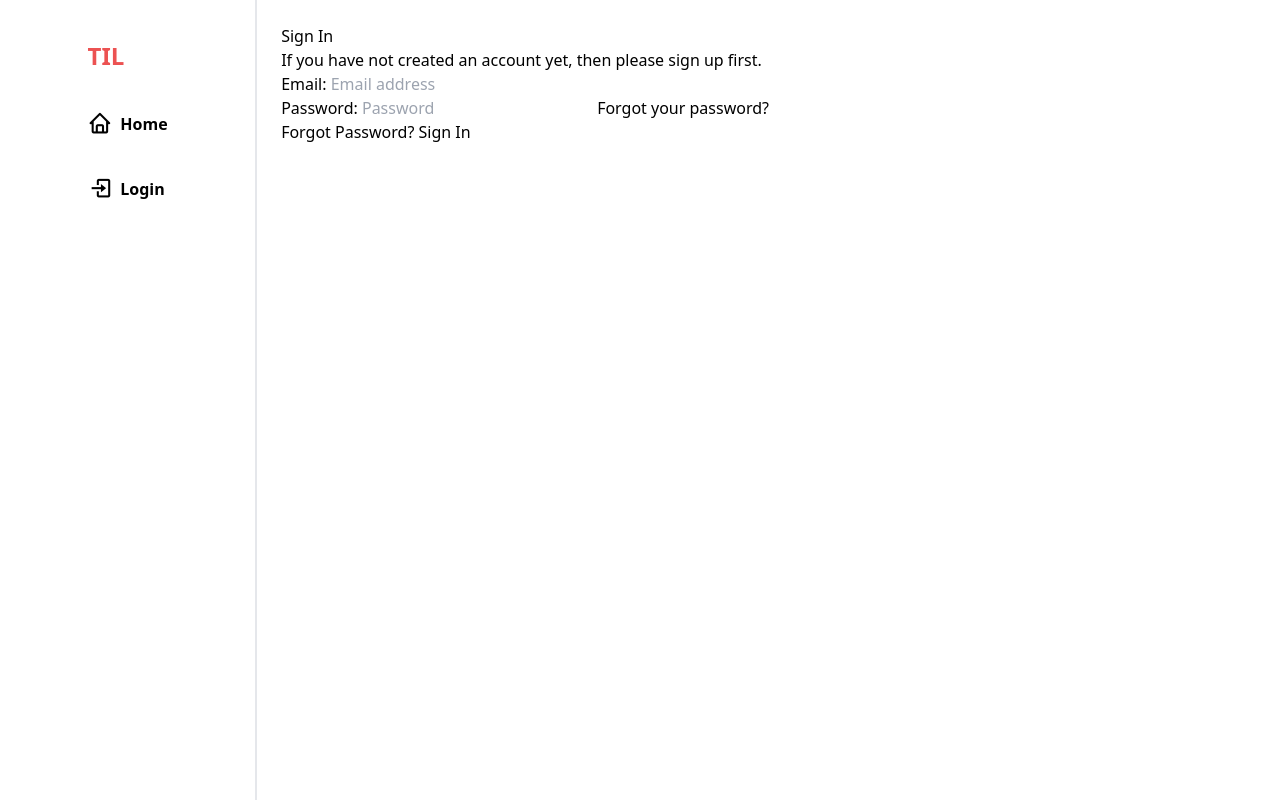
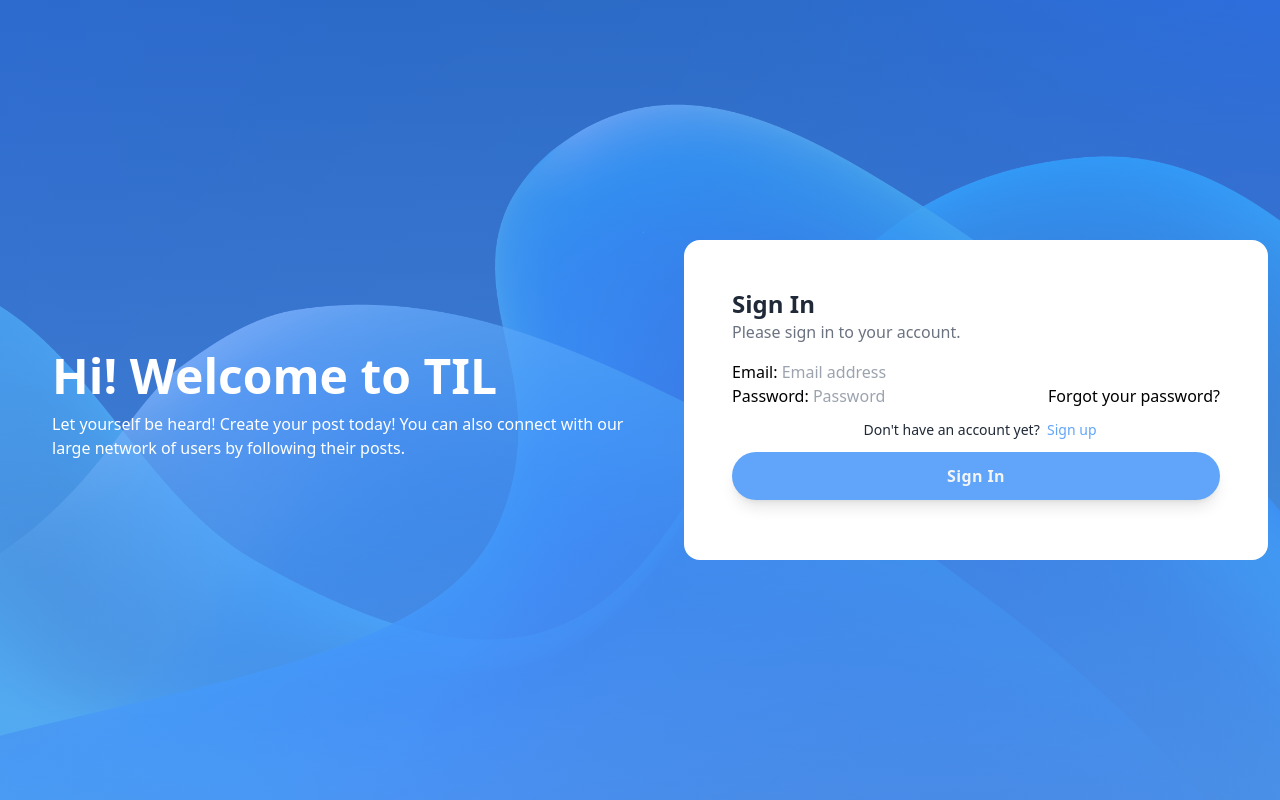
Before and after one commit to JoelGecale/Django-Post, a Django app: page /login/ in a window 1280 px wide. Run offline with Django 4.2, Linux system fonts and the light colour scheme; some libraries are stand-ins or nearby versions.

Commit message:
updated login page

```diff
--- a/frontend/css/output.css
+++ b/frontend/css/output.css
@@ -667,6 +667,10 @@ video {
   inset: -0.25rem;
 }
 
+.inset-0 {
+  inset: 0px;
+}
+
 .end-1 {
   inset-inline-end: 0.25rem;
 }
@@ -687,6 +691,14 @@ video {
   isolation: auto;
 }
 
+.z-0 {
+  z-index: 0;
+}
+
+.z-10 {
+  z-index: 10;
+}
+
 .float-right {
   float: right;
 }
@@ -717,6 +729,11 @@ video {
 
 .m-1 {
   margin: 0.25rem;
+}
+
+.mx-0 {
+  margin-left: 0px;
+  margin-right: 0px;
 }
 
 .mx-4 {
@@ -724,6 +741,11 @@ video {
   margin-right: 1rem;
 }
 
+.mx-5 {
+  margin-left: 1.25rem;
+  margin-right: 1.25rem;
+}
+
 .mx-6 {
   margin-left: 1.5rem;
   margin-right: 1.5rem;
@@ -761,16 +783,20 @@ video {
   margin-bottom: 2.5rem;
 }
 
+.mb-3 {
+  margin-bottom: 0.75rem;
+}
+
+.mb-4 {
+  margin-bottom: 1rem;
+}
+
+.ml-2 {
+  margin-left: 0.5rem;
+}
+
 .mr-3 {
   margin-right: 0.75rem;
-}
-
-.mr-4 {
-  margin-right: 1rem;
-}
-
-.mt-1 {
-  margin-top: 0.25rem;
 }
 
 .mt-10 {
@@ -1740,6 +1766,10 @@ video {
   border-radius: 0.25rem;
 }
 
+.rounded-2xl {
+  border-radius: 1rem;
+}
+
 .rounded-full {
   border-radius: 9999px;
 }
@@ -1906,6 +1936,11 @@ video {
   background-color: rgb(0 0 0 / var(--tw-bg-opacity));
 }
 
+.bg-blue-400 {
+  --tw-bg-opacity: 1;
+  background-color: rgb(96 165 250 / var(--tw-bg-opacity));
+}
+
 .bg-blue-600 {
   --tw-bg-opacity: 1;
   background-color: rgb(37 99 235 / var(--tw-bg-opacity));
@@ -1924,6 +1959,20 @@ video {
   --tw-bg-opacity: 0.7;
 }
 
+.bg-gradient-to-b {
+  background-image: linear-gradient(to bottom, var(--tw-gradient-stops));
+}
+
+.from-blue-500 {
+  --tw-gradient-from: #3b82f6 var(--tw-gradient-from-position);
+  --tw-gradient-to: rgb(59 130 246 / 0) var(--tw-gradient-to-position);
+  --tw-gradient-stops: var(--tw-gradient-from), var(--tw-gradient-to);
+}
+
+.to-blue-400 {
+  --tw-gradient-to: #60a5fa var(--tw-gradient-to-position);
+}
+
 .decoration-slice {
   -webkit-box-decoration-break: slice;
           box-decoration-break: slice;
@@ -1944,6 +1993,10 @@ video {
           box-decoration-break: clone;
 }
 
+.bg-cover {
+  background-size: cover;
+}
+
 .bg-fixed {
   background-attachment: fixed;
 }
@@ -1973,6 +2026,10 @@ video {
           background-clip: text;
 }
 
+.bg-center {
+  background-position: center;
+}
+
 .bg-repeat {
   background-repeat: repeat;
 }
@@ -2034,6 +2091,14 @@ video {
      object-fit: scale-down;
 }
 
+.p-10 {
+  padding: 2.5rem;
+}
+
+.p-12 {
+  padding: 3rem;
+}
+
 .p-3 {
   padding: 0.75rem;
 }
@@ -2158,6 +2223,11 @@ video {
   line-height: 2.25rem;
 }
 
+.text-5xl {
+  font-size: 3rem;
+  line-height: 1;
+}
+
 .text-lg {
   font-size: 1.125rem;
   line-height: 1.75rem;
@@ -2248,6 +2318,10 @@ video {
   font-variant-numeric: var(--tw-ordinal) var(--tw-slashed-zero) var(--tw-numeric-figure) var(--tw-numeric-spacing) var(--tw-numeric-fraction);
 }
 
+.tracking-wide {
+  letter-spacing: 0.025em;
+}
+
 .text-\[\#336699\]\/\[\.35\] {
   color: rgb(51 102 153 / .35);
 }
@@ -2262,6 +2336,11 @@ video {
   color: rgb(0 0 0 / var(--tw-text-opacity));
 }
 
+.text-blue-400 {
+  --tw-text-opacity: 1;
+  color: rgb(96 165 250 / var(--tw-text-opacity));
+}
+
 .text-blue-500 {
   --tw-text-opacity: 1;
   color: rgb(59 130 246 / var(--tw-text-opacity));
@@ -2272,11 +2351,26 @@ video {
   color: rgb(37 99 235 / var(--tw-text-opacity));
 }
 
+.text-gray-100 {
+  --tw-text-opacity: 1;
+  color: rgb(243 244 246 / var(--tw-text-opacity));
+}
+
+.text-gray-500 {
+  --tw-text-opacity: 1;
+  color: rgb(107 114 128 / var(--tw-text-opacity));
+}
+
 .text-gray-700 {
   --tw-text-opacity: 1;
   color: rgb(55 65 81 / var(--tw-text-opacity));
 }
 
+.text-gray-800 {
+  --tw-text-opacity: 1;
+  color: rgb(31 41 55 / var(--tw-text-opacity));
+}
+
 .text-gray-900 {
   --tw-text-opacity: 1;
   color: rgb(17 24 39 / var(--tw-text-opacity));
@@ -2336,6 +2430,10 @@ video {
 .subpixel-antialiased {
   -webkit-font-smoothing: auto;
   -moz-osx-font-smoothing: auto;
+}
+
+.opacity-75 {
+  opacity: 0.75;
 }
 
 .bg-blend-normal {
@@ -2611,6 +2709,10 @@ video {
   transition-duration: 200ms;
 }
 
+.duration-500 {
+  transition-duration: 500ms;
+}
+
 .ease-in {
   transition-timing-function: cubic-bezier(0.4, 0, 1, 1);
 }
@@ -2673,6 +2775,11 @@ video {
   border-color: transparent;
 }
 
+.hover\:bg-blue-500:hover {
+  --tw-bg-opacity: 1;
+  background-color: rgb(59 130 246 / var(--tw-bg-opacity));
+}
+
 .hover\:bg-blue-700:hover {
   --tw-bg-opacity: 1;
   background-color: rgb(29 78 216 / var(--tw-bg-opacity));
@@ -2692,6 +2799,11 @@ video {
   color: rgb(236 82 82 / var(--tw-text-opacity));
 }
 
+.hover\:text-blue-500:hover {
+  --tw-text-opacity: 1;
+  color: rgb(59 130 246 / var(--tw-text-opacity));
+}
+
 .hover\:text-white:hover {
   --tw-text-opacity: 1;
   color: rgb(255 255 255 / var(--tw-text-opacity));
@@ -2725,6 +2837,18 @@ video {
 }
 
 @media (min-width: 640px) {
+  .sm\:flex {
+    display: flex;
+  }
+
+  .sm\:max-w-5xl {
+    max-width: 64rem;
+  }
+
+  .sm\:flex-row {
+    flex-direction: row;
+  }
+
   .sm\:underline {
     text-decoration-line: underline;
   }
@@ -2754,6 +2878,10 @@ video {
 }
 
 @media (min-width: 1024px) {
+  .lg\:flex {
+    display: flex;
+  }
+
   .lg\:overflow-visible {
     overflow: visible;
   }
@@ -2766,3 +2894,9 @@ video {
     }
   }
 }
+
+@media (min-width: 1280px) {
+  .xl\:max-w-2xl {
+    max-width: 42rem;
+  }
+}
--- a/profiles/templates/profile/detail.html
+++ b/profiles/templates/profile/detail.html
@@ -5,7 +5,7 @@
 
 {% block body %}
     <!-- component -->
-<div class="rounded rounded-t-lg overflow-hidden shadow max-w-md my-3" style="max-width: 20rem;">
+<div class="rounded rounded-t-lg overflow-hidden shadow max-w-md my-3 mx-auto" style="max-width: 20rem;">
     <img src="https://i.imgur.com/dYcYQ7E.png" class="w-full" />
     <div class="flex justify-center -mt-8">
     {% thumbnail user.profile.image "100x100" crop="center" as im %}
@@ -36,7 +36,7 @@
       <span>Posts</span>
     </div>
     <div class="text-center">
-      <h2>42</h2>
+      <h2>{{ total_followers }}</h2>
       <span>Followers</span>
     </div>
     </div>
--- a/profiles/views.py
+++ b/profiles/views.py
@@ -25,6 +25,7 @@ class ProfileDetailView(DetailView):
         user=self.get_object()
         context=super().get_context_data(**kwargs)
         context['total_posts'] = Post.objects.filter(author=user).count
+        context['total_followers'] = Follower.objects.filter(following=user).count
 
         if self.request.user.is_authenticated:
             context['you_follow'] = Follower.objects.filter(following=user, followed_by=self.request.user).exists
--- a/til/settings.py
+++ b/til/settings.py
@@ -149,7 +149,7 @@ ACCOUNT_EMAIL_VERIFICATION = "optional"
 ACOUNT_LOGIN_ON_EMAIL_CONFIRMATION = True
 ACCOUNT_LOGOUT_ON_GET = True
 ACCOUNT_LOGIN_ON_PASSWORD_RESET = True
-ACCOUNT_LOGOUT_REDIRECT = '/'
+ACCOUNT_LOGOUT_REDIRECT_URL = '/login'
 ACCOUNT_PRESERVE_USERNAME_CASING = False
 ACCOUNT_SESSION_REMEMBER = True
 ACCOUNT_SIGNUP_PASSWORD_ENTER_TWICE = True
--- a/til/templates/account/login.html
+++ b/til/templates/account/login.html
@@ -1,37 +1,35 @@
-{% extends "base.html" %}
+{% load static %}
 
-{% load i18n %}
-{% load account socialaccount %}
+<!DOCTYPE html>
+<html lang="en">
 
-{% block head_title %}{% trans "Sign In" %}{% endblock head_title %}
+<head>
+    <meta charset="UTF-8">
+    <meta name="viewport" content="width=device-width, initial-scale=1.0">
+    <title>{% block title %}{% endblock %}</title>
 
-{% block content %}
+    <link href='https://unpkg.com/boxicons@2.1.4/css/boxicons.min.css' rel='stylesheet'>
+    <link href="{% static 'css/output.css' %}" rel="stylesheet">
+</head>
 
-<h1>{% trans "Sign In" %}</h1>
-
-{% get_providers as socialaccount_providers %}
-
-{% if socialaccount_providers %}
-<p>{% blocktrans with site.name as site_name %}Please sign in with one
-of your existing third party accounts. Or, <a href="{{ signup_url }}">sign up</a>
-for a {{ site_name }} account and sign in below:{% endblocktrans %}</p>
-
-<div class="socialaccount_ballot">
-
-  <ul class="socialaccount_providers">
-    {% include "socialaccount/snippets/provider_list.html" with process="login" %}
-  </ul>
-
-  <div class="login-or">{% trans 'or' %}</div>
-
+<body>
+<div class="bg-no-repeat bg-cover bg-center relative" style="background-image: url({% static 'css/background.jpg' %})">
+  <div class="absolute bg-gradient-to-b from-blue-500 to-blue-400 opacity-75 inset-0 z-0"></div>
+  <div class="min-h-screen sm:flex sm:flex-row mx-0 justify-center">
+      <div class="flex-col flex  self-center p-10 sm:max-w-5xl xl:max-w-2xl  z-10">
+        <div class="self-start hidden lg:flex flex-col  text-white">
+          <img src="" class="mb-3">
+          <h1 class="mb-3 font-bold text-5xl">Hi! Welcome to TIL </h1>
+          <p class="pr-3">Let yourself be heard! Create your post today! You can also connect with our large network of users by following their posts.</p>
+        </div>
       </div>
 
-{% include "socialaccount/snippets/login_extra.html" %}
-
-{% else %}
-<p>{% blocktrans %}If you have not created an account yet, then please
-<a href="{{ signup_url }}">sign up</a> first.{% endblocktrans %}</p>
-{% endif %}
+      <div class="flex justify-center self-center  z-10">
+        <div class="p-12 bg-white mx-auto rounded-2xl w-100 ">
+            <div class="mb-4">
+              <h3 class="font-semibold text-2xl text-gray-800">Sign In </h3>
+              <p class="text-gray-500">Please sign in to your account.</p>
+            </div>
 
             <form class="login" method="POST" action="{% url 'account_login' %}">
               {% csrf_token %}
@@ -39,8 +37,25 @@ for a {{ site_name }} account and sign in below:{% endblocktrans %}</p>
               {% if redirect_field_value %}
               <input type="hidden" name="{{ redirect_field_name }}" value="{{ redirect_field_value }}" />
               {% endif %}
-  <a class="button secondaryAction" href="{% url 'account_reset_password' %}">{% trans "Forgot Password?" %}</a>
-  <button class="primaryAction" type="submit">{% trans "Sign In" %}</button>
+
+              <div class="flex items-center justify-center my-3">
+                <div class="flex items-center">
+                  <label for="remember_me" class="ml-2 block text-sm text-gray-800">
+                    Don't have an account yet?
+                  </label>
+                </div>
+                <div class="text-sm">
+                  <span>&nbsp;</span>
+                  <a href="{{ signup_url }}" class="text-blue-400 hover:text-blue-500">
+                    Sign up
+                  </a>
+                </div>
+              </div>
+              <button class="primaryAction w-full flex justify-center bg-blue-400 hover:bg-blue-500 text-gray-100 p-3  rounded-full tracking-wide font-semibold  shadow-lg cursor-pointer transition ease-in duration-500 my-3" type="submit">Sign In</button>
             </form>
-
-{% endblock content %}
+            </div>
+        </div>
+      </div>
+  </div>
+</div>
+<body>
--- a/til/templates/base.html
+++ b/til/templates/base.html
@@ -16,36 +16,35 @@
 <body>
     <!-- component -->
     <div class="flex bg-white">
-        <div class="md:flex w-2/5 md:w-1/4 h-screen bg-white border-r hidden">
-            <div class="mx-auto py-10">
-                <h1 class="text-2xl font-bold mb-10 cursor-pointer text-[#EC5252] duration-150">TIL</h1>
-                <ul>
-                    <a class="flex space-x-2 mt-10 cursor-pointer hover:text-[#EC5252] duration-150" href="/">
+        <div class="md:flex w-2/5 md:w-1/4 h-full border-r hidden " style="background: rgb(0,0,255); background: linear-gradient(231deg, rgba(0,0,255,1) 0%, rgba(0,163,255,0.8744747899159664) 50%);">
+            <div class="mx-6 py-10">
+                <h1 class="text-2xl font-bold mb-10 cursor-pointer duration-150 text-white text-center">TIL</h1>
+                <div>
+                    <a class="flex space-x-2 mt-10 cursor-pointer hover:text-[#EC5252] duration-150 text-white" href="/">
                         <i class="bx bx-home bx-sm"></i>
                         <span class="font-semibold">Home</span>
                     </a>
                     {% if request.user.is_authenticated %}
-                    <a class="flex space-x-2 mt-10 cursor-pointer hover:text-[#EC5252] duration-150 js-toggle-modal"
+                    <a class="flex space-x-2 mt-10 cursor-pointer hover:text-[#EC5252] duration-150 js-toggle-modal text-white"
                         href="{% url 'feed:new_post' %}">
                         <i class="bx bx-message-add bx-sm"></i>
                         <span class="font-semibold">New Post</span>
                     </a>
-                    <a class="flex space-x-2 mt-10 cursor-pointer hover:text-[#EC5252] duration-150"
+                    <a class="flex space-x-2 mt-10 cursor-pointer hover:text-[#EC5252] duration-150 js-toggle-modal text-white"
+                        href="{% url 'feed:new_post' %}">
+                        <i class="bx bx-user-pin bx-sm"></i>
+                        <span class="font-semibold">Account</span>
+                    </a>
+                    <a class="flex space-x-2 mt-10 cursor-pointer hover:text-[#EC5252] duration-150 text-white"
                         href="{% url 'account_logout' %}">
                         <i class="bx bx-log-out bx-sm"></i>
                         <span class="font-semibold">Logout</span>
                     </a>
-                    {% else %}
-                    <a class="flex space-x-2 mt-10 cursor-pointer hover:text-[#EC5252] duration-150"
-                        href="{% url 'account_login' %}">
-                        <i class="bx bx-log-in bx-sm"></i>
-                        <span class="font-semibold">Login</span>
-                    </a>
                     {% endif %}
-                </ul>
+                </div>
             </div>
         </div>
-        <main class="min-h-screen w-full bg-white border-l">
+        <main class="min-h-screen w-full border-l" style="background-color:#ececec">
             <div class="mx-6">
                 <h1 class="my-6 text-3xl" style="margin-bottom: 1rem;">{% block header %}{% endblock %}</h1>
                 {% if request.user.is_authenticated %}
```
Also changed, not shown: til/templates/includes/post.html (+15 -10 lines), frontend/css/background.jpg (added). Lines whose indentation alone changed are shown as unchanged.
